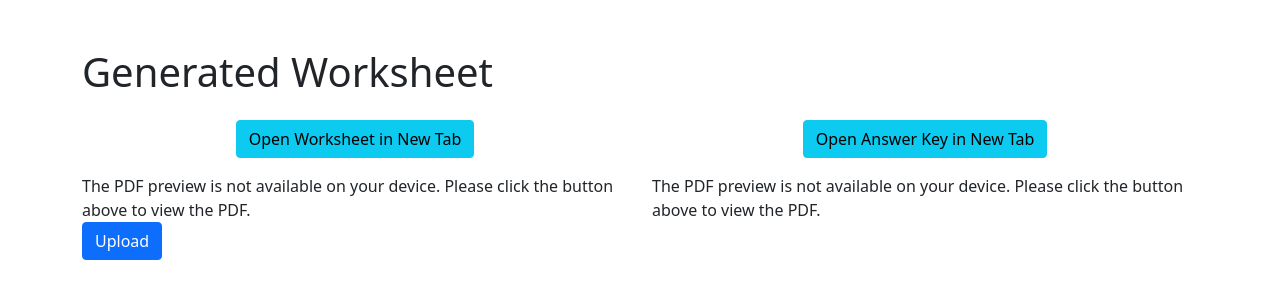
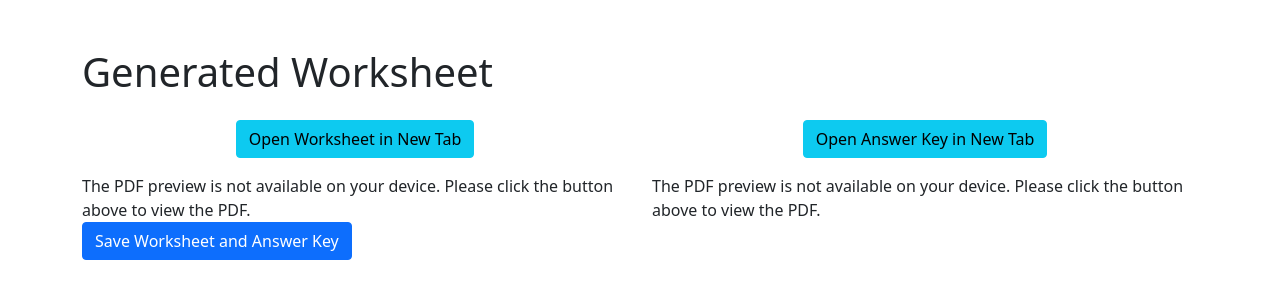
Before and after one commit to quentinikeno/Springboard-SEC-Capstone-Project-1, a Flask app: page /worksheet/new in a window 1280 px wide. Shown: the top 300 px of the page. Run offline with Flask 2, Linux system fonts and the light colour scheme; the visitor is signed in with stand-in values (Sample User, id 1); data comes from the database, SQL or seed files in the repository; some libraries are stand-ins or nearby versions.

Commit message:
Change 'Upload' button to 'Save Worksheet and Answer Key'.

```diff
--- a/templates/new-detail.html
+++ b/templates/new-detail.html
@@ -21,7 +21,9 @@ content %}
 
 <form action="{{ url_for('upload') }}" class="upload-form" method="POST">
 	<input type="hidden" name="csrf_token" value="{{ csrf_token() }}" />
-	<button class="btn btn-primary" type="submit">Upload</button>
+	<button class="btn btn-primary" type="submit">
+		Save Worksheet and Answer Key
+	</button>
 </form>
 
 <script src="{{ url_for('static', filename='new-detail.js') }}" defer></script>
```
